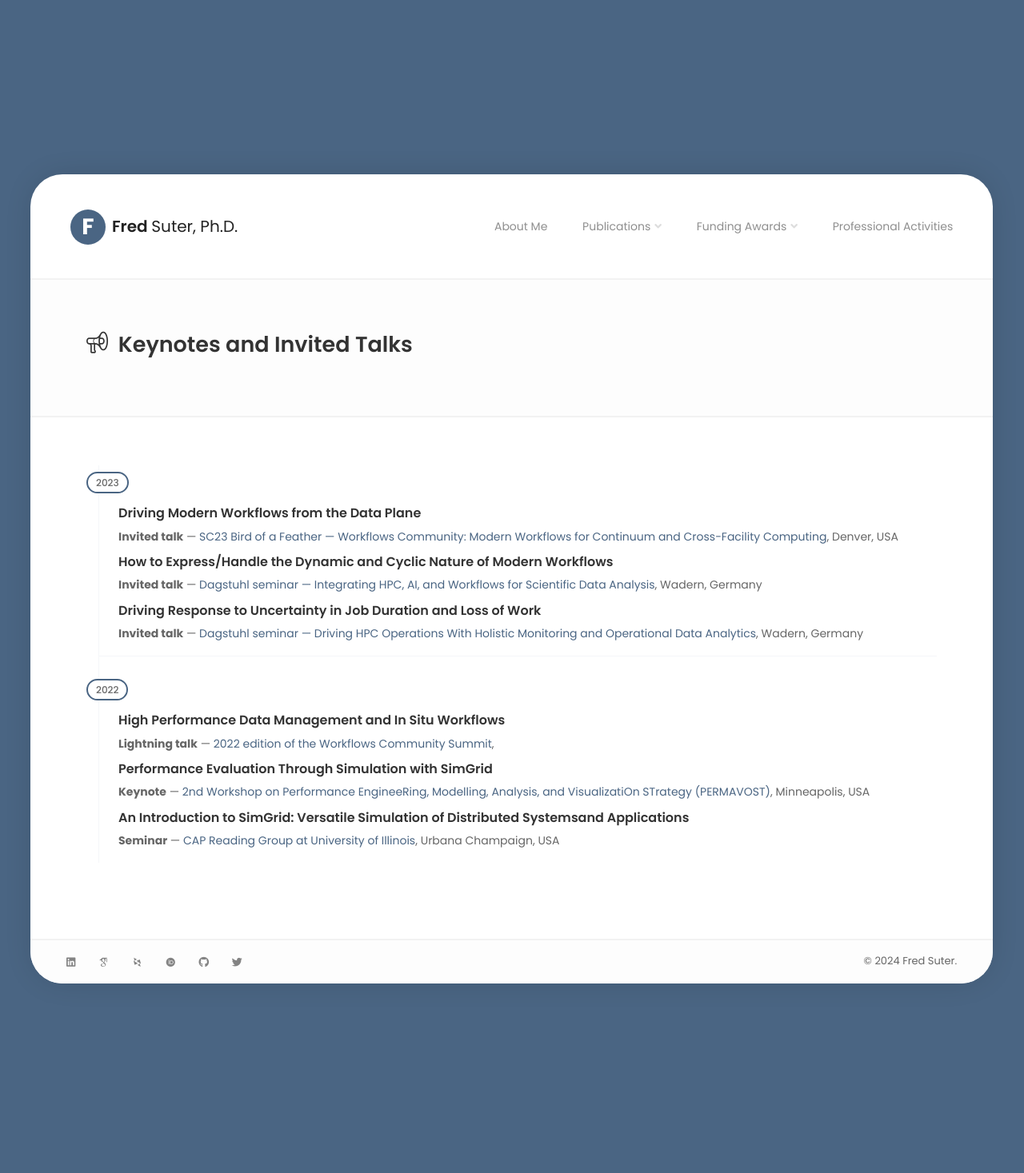
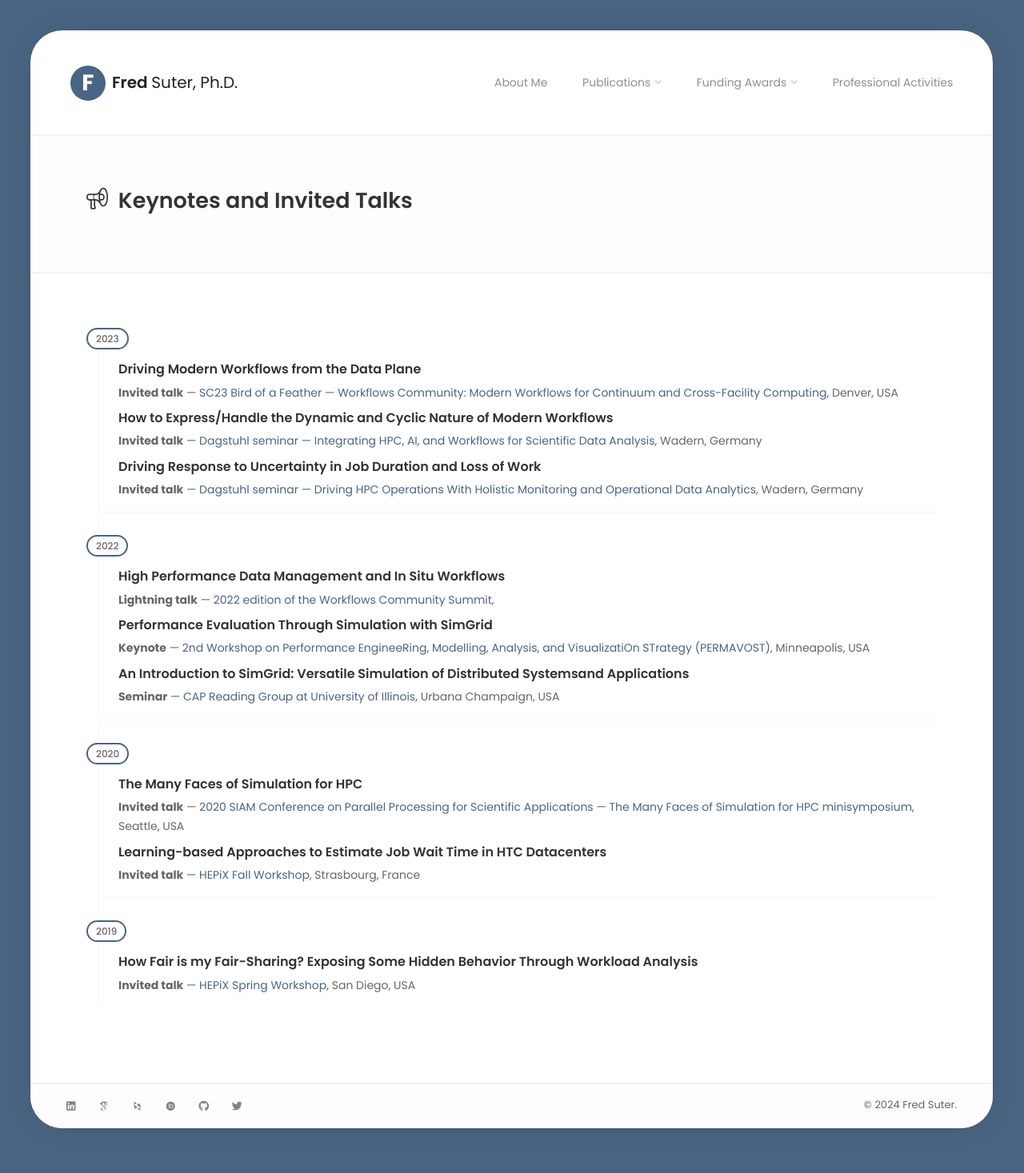
Before and after one commit to frs69wq/fred-suter.github.io, a Jekyll site: the page built from _pages/publications-talks.html, in a window 1280 px wide. Shown: the whole page at 80% size. Built offline with Jekyll 4.4.1, drawn with Linux system fonts in a browser that asks for light colours; some web fonts are replaced.

Commit message:
more talks

```diff
--- a/_data/talks.yml
+++ b/_data/talks.yml
@@ -35,21 +35,43 @@
       link: https://wiki.illinois.edu/wiki/display/CAPSeminar/2022
       video: https://cdnapisec.kaltura.com/html5/html5lib/v2.93.1/mwEmbedFrame.php/p/1329972/uiconf_id/26883701/entry_id/1_0nl9u5h5?wid=_1329972
 
+- year: 2020
+  entries:
+   - title: The Many Faces of Simulation for HPC
+     type: Invited talk
+     event: 2020 SIAM Conference on Parallel Processing for Scientific Applications &mdash; The Many Faces of Simulation for HPC minisymposium
+     location: Seattle, USA
+     link: https://meetings.siam.org/sess/dsp_programsess.cfm?SESSIONCODE=67786
+   - title: Learning-based Approaches to Estimate Job Wait Time in HTC Datacenters
+     type: Invited talk
+     event: HEPiX Fall Workshop
+     location: Strasbourg, France
+     link: https://indico.cern.ch/event/898285/timetable/#20201013.detailed
+     file: files/talks/batch-hepix20.pdf
+
+- year: 2019
+  entries:
+   - title: How Fair is my Fair-Sharing? Exposing Some Hidden Behavior Through Workload Analysis
+     type: Invited talk
+     event: HEPiX Spring Workshop
+     location: San Diego, USA
+     link: https://indico.cern.ch/event/765497/timetable/#20190327.detailed
+     file: files/talks/batch-hepix19.pdf
+
+# - year:
+#   entries:
   # - title:
+  #   type:
+  #   event:
+  #   location:
+  #   link:
+  # - title:
+  #   type:
   #   event:
   #   location:
   #   link:
 
-  # + /The Many Faces of Simulation for HPC/, 2020 SIAM Conference on
-  #   Parallel Processing for Scientific Applications, /[[https://meetings.siam.org/sess/dsp_programsess.cfm?SESSIONCODE=67786][The Many Faces
-  #   of Simulation for HPC]]/ Minisymposium, Seattle, WA, 2020.
-  # + [[https://indico.cern.ch/event/898285/contributions/4029242/attachments/2121817/3571441/hepix-20-slides.pdf][/Learning-based Approaches to Estimate Job Wait Time in HTC Datacenters/]],
-  #   [[https://indico.cern.ch/event/898285/timetable/#20201013.detailed][HEPiX Fall Workshop]], Strasbourg, France, 2020.
-  # + [[https://indico.cern.ch/event/765497/contributions/3348863/attachments/1819222/3018996/FairFarirSharing.mp4][/How Fair is my Fair-Sharing? Exposing Some Hidden Behavior Through
-  #   Workload Analysis/]], [[https://indico.cern.ch/event/765497/timetable/#20190327.detailed][HEPiX Spring Workshop]], San Diego, CA, 2019.
-  # + /Reducing the Human-in-the-Loop Component of the Scheduling of Large HTC
-  #   Workloads/, [[https://cms.isi.edu/events/calendar/12419][Information Science Institute, University of Southern
-  #   California]], Los Angeles, CA, 2018.
+  # + /Reducing the Human-in-the-Loop Component of the Scheduling of Large HTC  Workloads/, [[https://cms.isi.edu/events/calendar/12419][Information Science Institute, University of Southern California]], Los Angeles, CA, 2018.
   # + [[https://webcast.in2p3.fr/video/table-ronde-quel-s-outil-s-pour-classer-les-machines][/What tools to rank machines?/]] (in French) panelist at [[https://jcad2018.sciencesconf.org/resource/page/id/7.html][Rencontres scientifiques et
   #   techniques du calcul et des données (JCAD)]], Toulouse, France 2018.
   # + /Simulating MPI applications : the SMPI Approach/, 2018 SIAM Conference on
```
Also changed, not shown: 2 other files.
